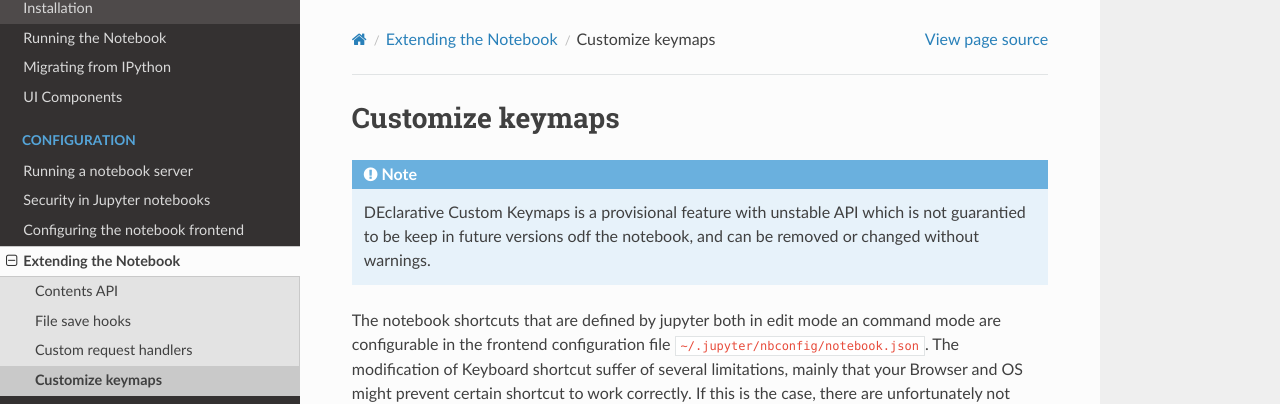
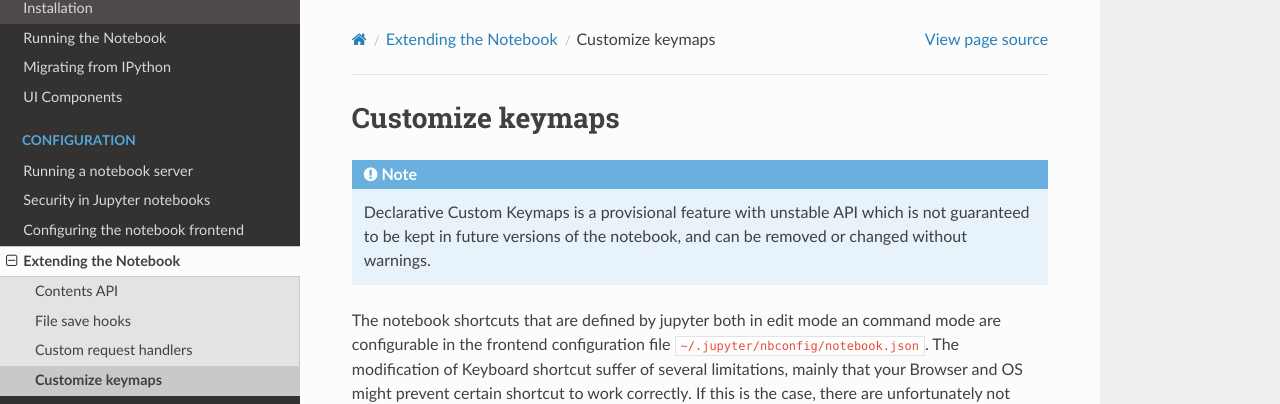
Before and after one commit to jupyter/nbclassic, a Sphinx documentation site: the page built from docs/source/extending/keymaps.rst, in a window 1280 px wide and 900 px high. Shown: the top 404 px of the window. Built offline with Sphinx 7.4.7 and the Read the Docs theme 2.0.0, drawn with Linux system fonts in a browser that asks for light colours; pages that are not in the unit, such as notebooks, are missing from menus.

Commit message:
Fix some spelling

```diff
--- a/docs/source/extending/keymaps.rst
+++ b/docs/source/extending/keymaps.rst
@@ -3,8 +3,8 @@ Customize keymaps
 
 .. note::
 
-    DEclarative Custom Keymaps is a provisional feature with unstable API which is not
-    guarantied to be keep in future versions odf the notebook, and can be
+    Declarative Custom Keymaps is a provisional feature with unstable API which is not
+    guaranteed to be kept in future versions of the notebook, and can be
     removed or changed without warnings.
 
 The notebook shortcuts that are defined by jupyter both in edit mode an command
```
